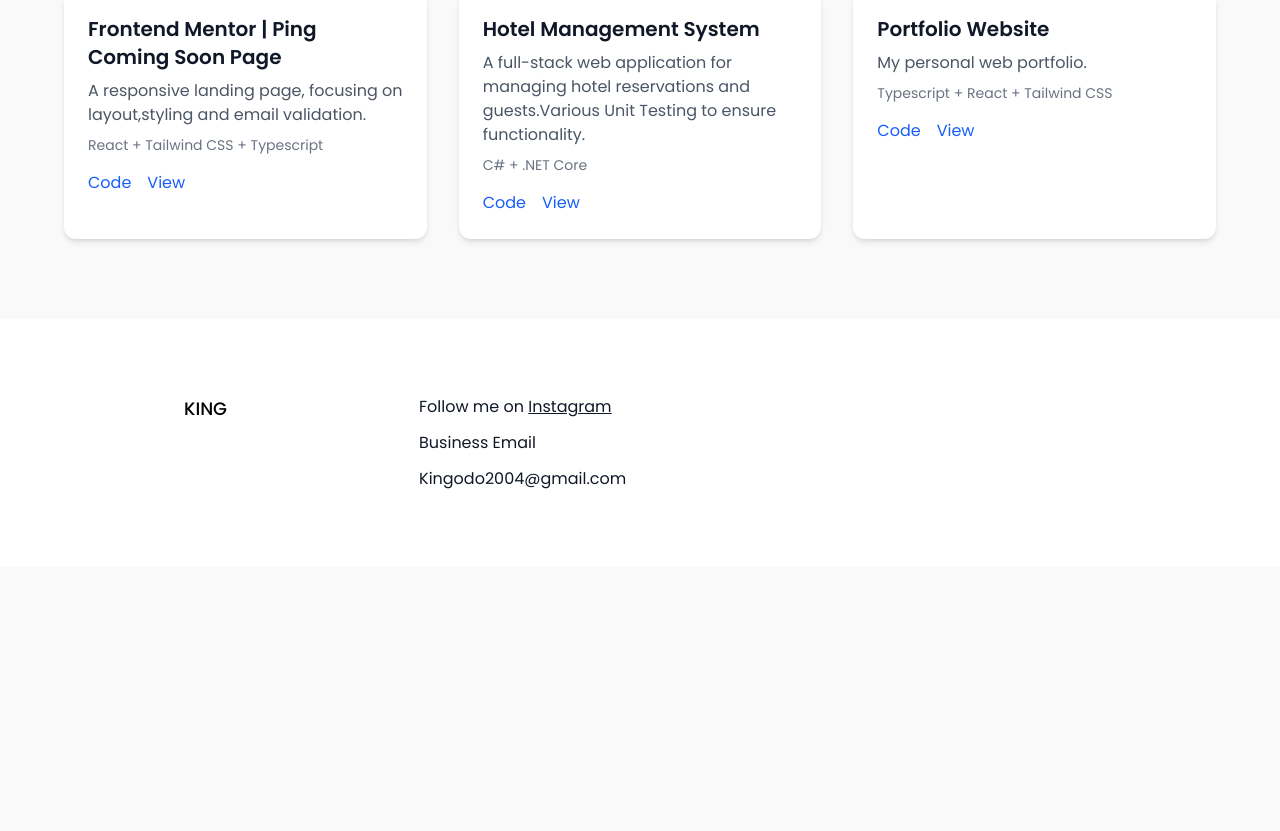
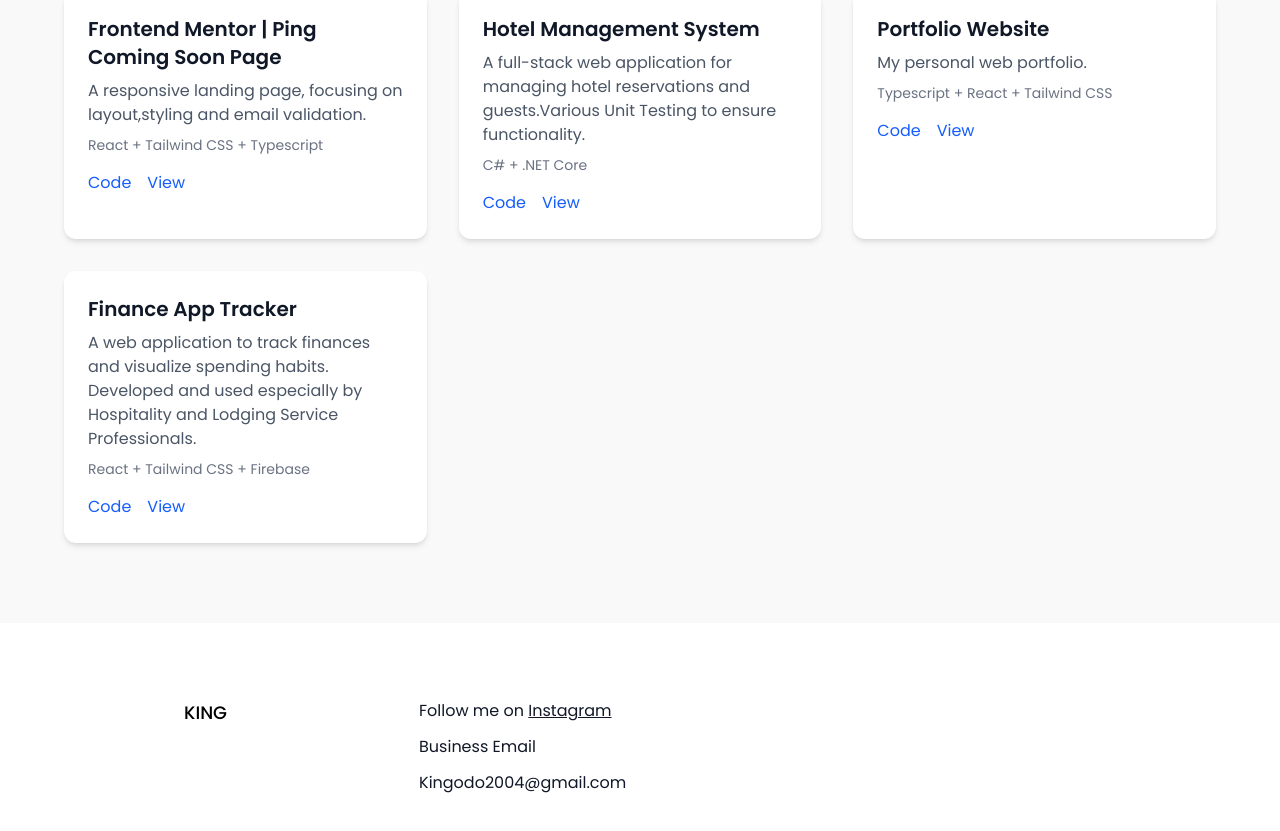
Before and after one commit to KingOdo/Portfolio, a React (Vite) app: page /about in a window 1280 px wide. Shown: the part 1019-1850 px from the top of the page. Before the commit the page ends 1586 px from the top, so only its background shows below. Built offline with nearby package versions, Linux system fonts and the light colour scheme.

Commit message:
added Finance tracker to Project file

```diff
--- a/src/Projects.tsx
+++ b/src/Projects.tsx
@@ -13,15 +13,21 @@ const projects = [
     description: "A full-stack web application for managing hotel reservations and guests.Various Unit Testing to ensure functionality.",
     tech: "C# + .NET Core",
     codeLink: "#",
-    viewLink: "#",
   },
   {
     title: "Portfolio Website",
     description: "My personal web portfolio.",
     tech: "Typescript + React + Tailwind CSS",
     codeLink: "https://github.com/KingOdo/Portfolio",
+    viewLink: "https://kingodo.vercel.app/",
+  },
+  {
+    title: "Finance App Tracker",
+    description: "A web application to track finances and visualize spending habits. Developed and used especially by Hospitality and Lodging Service Professionals.",
+    tech: "React + Tailwind CSS + Firebase",
+    codeLink: "#",
     viewLink: "#",
-  },
+  }
 ];
 
 const Projects = () => {
```
